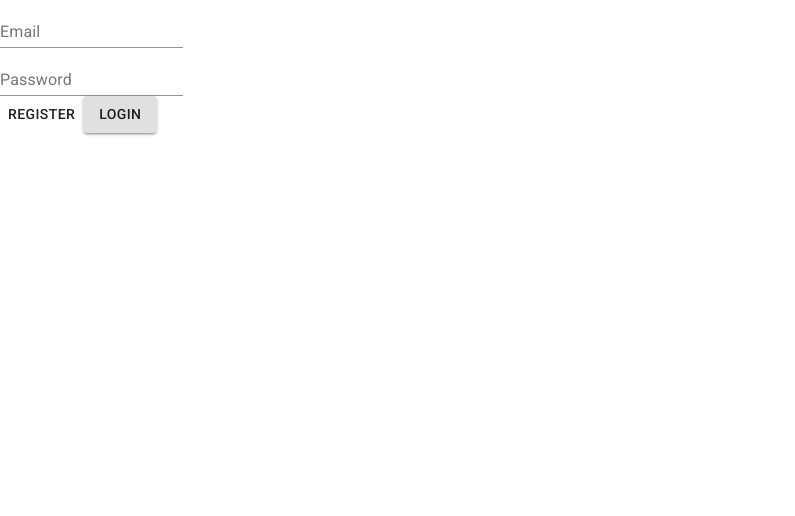
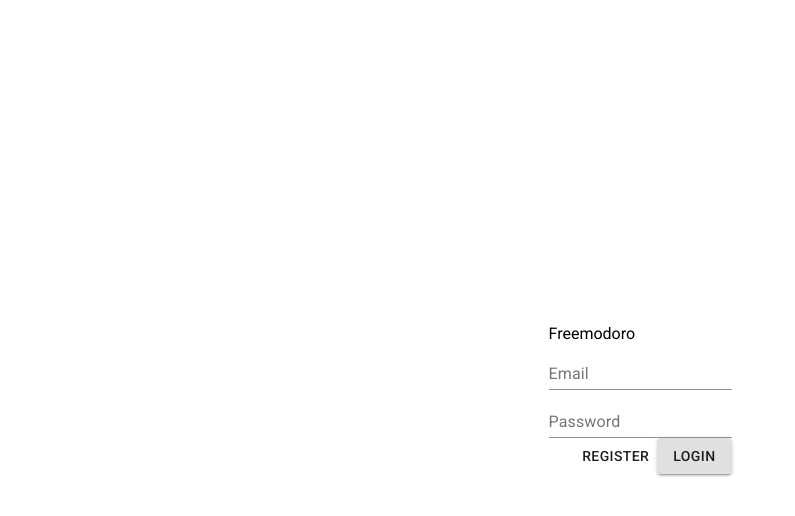
Before and after one commit to jaredblumer/freemodoro, a React (Create React App) app: page /login in a window 1280 px wide. Shown: the top 516 px of the page, without its empty margins (0-795 px from the left). Built offline with nearby package versions, Linux system fonts and the light colour scheme.

Commit message:
Style Login component

```diff
--- a/src/App.css
+++ b/src/App.css
@@ -66,6 +66,17 @@
 
 .link {
   text-decoration: none;
+}
+
+.login-buttons {
+  text-align: right;
+}
+
+.login-container {
+  align-items: center;
+  display: flex;
+  height: 100vh;
+  justify-content: center;
 }
 
 .menu {
--- a/src/components/Login.js
+++ b/src/components/Login.js
@@ -75,7 +75,10 @@
     }
 
     return (
+      <div className="login-container">
         <div>
+          <span>Freemodoro</span>
+
           <form onSubmit={this.onSubmit}>
             <div>
               <TextField
@@ -93,13 +96,16 @@
                 onChange={this.handleInputChange}
               />
             </div>
+            <div className="login-buttons">
               <Link to="/register" className="link">
                 <Button>Register</Button>
               </Link>
               <Button variant="contained" type="submit">
                 Login
               </Button>
+            </div>
           </form>
+        </div>
       </div>
     );
   }
```
Lines whose indentation alone changed are shown as unchanged.
